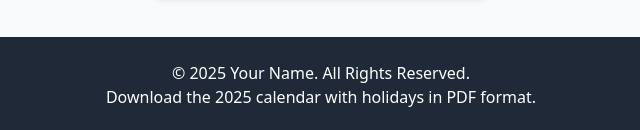
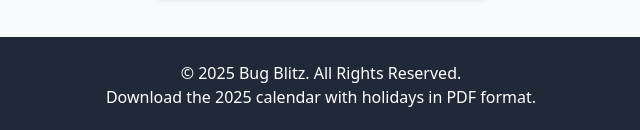
Before and after one commit to BugBlitz98/2025-calendar, a plain HTML site: page index.html in a window 1280 px wide. Shown: the part 1949-2079 px from the top of the page, 319-959 px from the left. Drawn offline with nearby package versions, Linux system fonts and the light colour scheme.

Commit message:
Update index.html

```diff
--- a/index.html
+++ b/index.html
@@ -64,7 +64,7 @@
 
   <!-- Footer -->
   <footer class="bg-gray-800 text-white py-6 text-center">
-    <p>&copy; 2025 Your Name. All Rights Reserved.</p>
+    <p>&copy; 2025  Bug Blitz. All Rights Reserved.</p>
     <p>Download the 2025 calendar with holidays in PDF format.</p>
   </footer>
 
```
